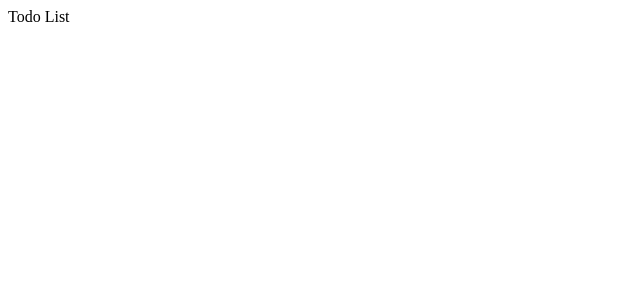
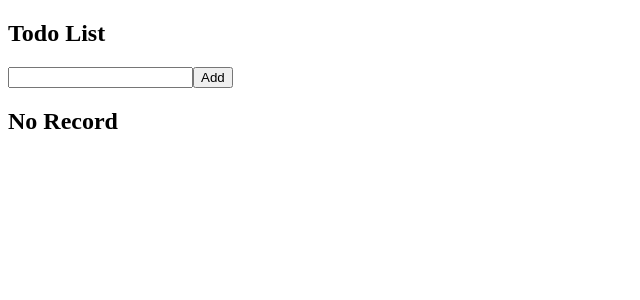
Before and after one commit to wigmarjoe/TodoList, a React (Vite) app in the folder todolist/: page / in a window 1280 px wide. Shown: the top 300 px of the page, without its empty margins (0-640 px from the left). Built offline with nearby package versions, Linux system fonts and the light colour scheme.

Commit message:
feat: create Create.jsx component and import it into Home.jsx

```diff
--- /dev/null
+++ b/todolist/src/Create.jsx
@@ -0,0 +1,12 @@
+import React from "react";
+
+function Create() {
+    return (
+        <div>
+            <input type="text" name="" id="" />
+            <button type="button">Add</button>
+        </div>
+    )
+}
+
+export default Create
--- a/todolist/src/Home.jsx
+++ b/todolist/src/Home.jsx
@@ -1,8 +1,25 @@
-import React from "react";
+import React, { useState } from "react";
+import Create from "./Create";
 
 function Home() {
+    const [todos, setTodos] = useState([])
     return (
-        <div>Todo List</div>
+        <div>
+            <h2>Todo List</h2>
+            <Create />
+            {
+                todos.length === 0
+                ?
+                <div><h2>No Record</h2></div>
+                :
+                todos.map(todo => (
+                    <div>
+                        {todo}
+                    </div>
+
+                ))
+            }
+        </div>
     )
 }
 
```
